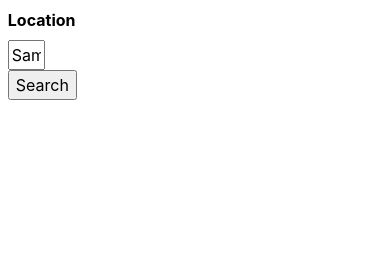
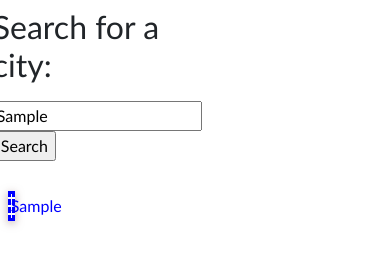
Before and after one commit to aliciaqiu27/Weather-Dashboard, a plain HTML site: page 02-Homework/index.html in a window 390 px wide. Both pictures are taken after typing "Sample" into the empty fields and a click on the input "Search". Drawn offline with nearby package versions, Linux system fonts and the light colour scheme; no server answers.

Commit message:
colors, and cities list completed.

```diff
--- a/02-Homework/index.html
+++ b/02-Homework/index.html
@@ -12,12 +12,17 @@
 
 <main id="mainContainer" class="row">
     <container class="col-2">
+        <container class="row">
         <form id="weather-form">
-            <label for="locationInput"><strong>Location</strong></label>
-            <input type="text" id="locationInput" placeholder="(e.g. Las Vegas)"><br>
+            <label for="locationInput"><strong><h2>Search for a city:</h2></strong></label>
+            <input type="text" id="locationInput" placeholder="Las Vegas">
         <!-- This button will trigger our AJAX call -->
             <input id="searchButton" type="submit" value="Search"></input>
         </form>
+
+        <div id="History-goes-here" class="row"></div>
+
+    </container>
     </container>
 
     <container class="col-10">
@@ -34,7 +39,8 @@
     <script src="https://cdnjs.cloudflare.com/ajax/libs/jquery/3.2.1/jquery.min.js"></script>
     <script type="text/javascript">
 
-
+        let userCityArray = JSON.parse(localStorage.getItem("cities")) || []
+        console.log(userCityArray[0]);
         $("#searchButton").on("click", function(event) {
 
         // event.preventDefault() can be used to prevent an event's default behavior.
@@ -50,6 +56,17 @@
             var queryURL = "https://api.openweathermap.org/data/2.5/weather?q=" + cityName + "&appid=1b5e9096e8f25e04ccd2e1d65aa7ae08";
             // var fiveDayForecast = "http://api.openweathermap.org/data/2.5/forecast/daily?q=" + cityName + "&appid=1b5e9096e8f25e04ccd2e1d65aa7ae08";
 
+            $("#History-goes-here").empty();
+            userCityArray.push(cityName);
+            console.log(userCityArray)
+            localStorage.setItem("cities",JSON.stringify(userCityArray))
+
+            for (let i = 0; i < userCityArray.length; i++) {
+                let citiesDiv = $("<p>");
+                citiesDiv.addClass("historyBlock")
+                citiesDiv.prepend(userCityArray[i])
+                $("#History-goes-here").prepend(citiesDiv);
+            }
 
         $.ajax({
             url: queryURL,
@@ -81,19 +98,17 @@
             console.log(currentWeatherIcon)
 
 
-            let userCity = $("<p>").html("<h1>" + cityName + "</h1>");
+            let userCity = $("<header>").html("<h1>" + cityName + "</h1>");
+            userCity.css("display", "inline-block");
             let currentIcon = $("<img>").attr('src', currentWeatherIcon);
+            currentIcon.css("display", "inline-block");
             let currentTemp = $("<li>").text("Temperature: " + currentRes.temp);
             let currentHumidity = $("<li>").text("Humidity: " + currentRes.humidity);
-            let currentWindSpeed = $("<li>").text("Wind Speed: " + currentRes.weather.wind_speed);
+            let currentWindSpeed = $("<li>").text("Wind Speed: " + currentRes.wind_speed);
             let currentUVId = $("<li>").text("UV Index: " + currentRes.uvi);
 
-            currentDiv.append(userCity);
-            currentDiv.append(currentIcon);
-            currentDiv.append(currentTemp);
-            currentDiv.append(currentHumidity);
-            currentDiv.append(currentWindSpeed);
-            currentDiv.append(currentUVId);
+            currentDiv.append(userCity, currentIcon, currentTemp, currentHumidity, currentWindSpeed, currentUVId);
+
 
             $("#currentResults").append(currentDiv);
 
@@ -106,7 +121,7 @@
 
                 // Creating and storing a div tag
                 var forecastDiv = $("<div>");
-                forecastDiv.addClass("col-md")
+                forecastDiv.addClass("col-md forecast-div")
 
                 var iconArray = results[i].weather[0].icon;
                 console.log(iconArray);
@@ -123,10 +138,21 @@
                 forecastDiv.append(dailyHumidity);
 
                 $("#UV-index-results-here").append(forecastDiv);
+            }
+
+        })
+        .catch(err=>console.log(err))
 
 
-            }
-        });
+
+            // //User clicks on save button
+            // $('#searchButton').on('click', saveToLocalStorage);
+
+            // function saveToLocalStorage() {
+            //         localStorage.setItem(whatToDoHour, whatToDo);
+            //     });
+            // };
+
 
     });
 
--- a/02-Homework/style.css
+++ b/02-Homework/style.css
@@ -1,3 +1,7 @@
+* {
+    font-family: 'Trebuchet MS', 'Lucida Sans Unicode', 'Lucida Grande', 'Lucida Sans', Arial, sans-serif;
+}
+
 #mainContainer {
     padding:2%;
 }
@@ -5,13 +9,41 @@
 #weather-form {
     align-content: left;
     left: 1%;
-    color: black;
 }
 
 #locationInput {
     max-width: 100%;
 }
 
+#UV-index-results-here, #currentResults{
+    height: 300px;
+    font-size: 25px;
+}
+
 #mainContainer ul {
     list-style-type: none;
 }
+
+.forecast-div {
+    background-color:rgba(0, 0, 223, 0.788);
+    color: white;
+    box-shadow: rgba(160, 131, 131, 0.719) 0px 2px 8px 0px;
+    border-radius: 25px;
+    margin: 10px;
+}
+
+.historyBlock {
+    box-shadow: rgba(160, 131, 131, 0.719) 0px 2px 8px 0px;
+    border-style: dashed;
+    margin: 30px;
+    text-align: center;
+    max-width: 100%;
+}
+#History-goes-here {
+    line-break: normal;
+    font: 15px;
+    color:blue;
+    display: block;
+    max-width: 100%;
+    width: 250px;
+}
```
Also changed, not shown: 02-Homework/script.js (added), 1 other file.
